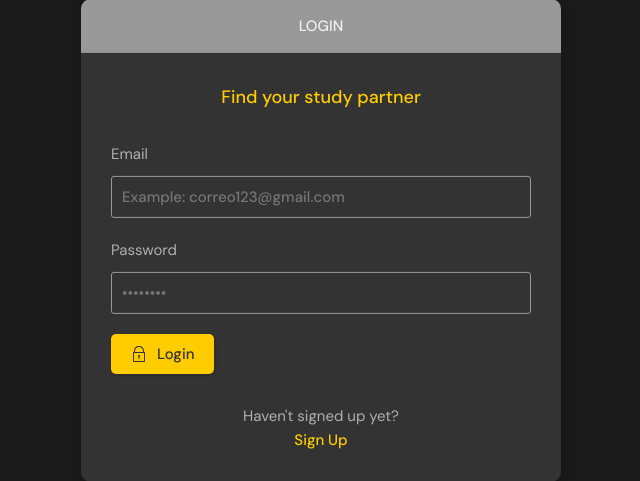
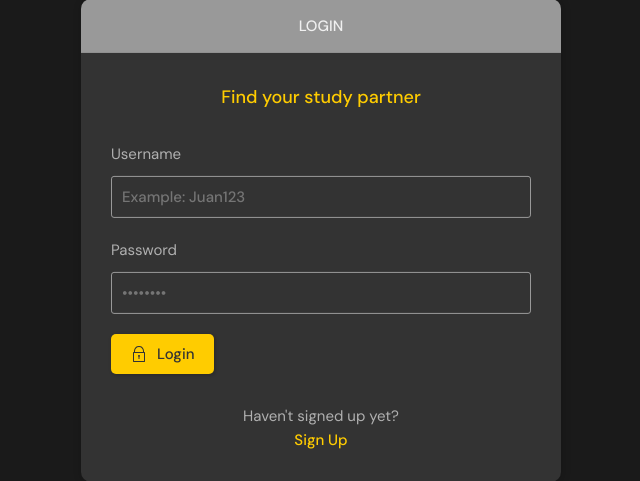
Before and after one commit to iso11ml/DJANGO_TEST, a Django app: page /login/ in a window 1280 px wide. Shown: the part 179-660 px from the top of the page, without its empty margins (319-959 px from the left). Run offline with Django 4.2, Linux system fonts and the light colour scheme; parts of the project's set-up code (start-up, migrations or seed data) failed here and were passed over.

Commit message:
clean_db

```diff
--- a/BASE/TEMPLATES/BASE/login_register.html
+++ b/BASE/TEMPLATES/BASE/login_register.html
@@ -17,8 +17,8 @@
         <form class="form" action="" method="POST">
           {% csrf_token %}
           <div class="form__group">
-            <label for="email">Email</label>
-            <input id="username" name="email" type="email" placeholder="Example: correo123@gmail.com" />
+            <label for="email">Username</label>
+            <input id="username" name="username"  placeholder="Example: Juan123" />
           </div>
           <div class="form__group">
             <label for="password">Password</label>
--- a/BASE/views.py
+++ b/BASE/views.py
@@ -22,7 +22,7 @@ def loginPage(request):
         return redirect('home')
 
     if request.method == 'POST':
-        username = request.POST.get('username').lower()
+        username = request.POST.get('username')
         password = request.POST.get('password')
         try:
             user = User.objects.get(username = username)
```
Also changed, not shown: BASE/migrations/0001_initial.py, BASE/migrations/0002_room_participant.py (deleted), BASE/migrations/0003_remove_room_participant_room_participants.py (deleted), BASE/migrations/0004_alter_message_options_alter_room_participants.py (deleted), db.sqlite3.
